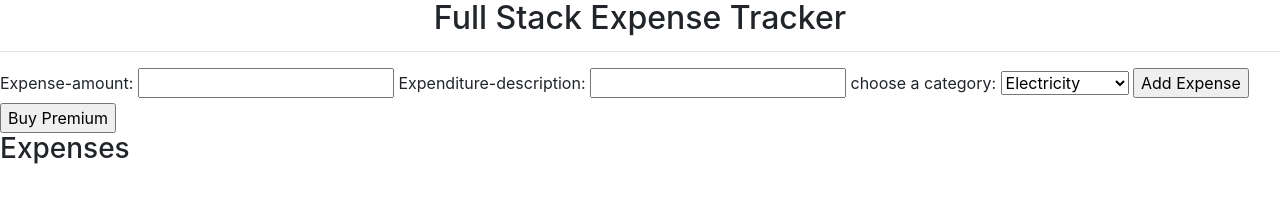
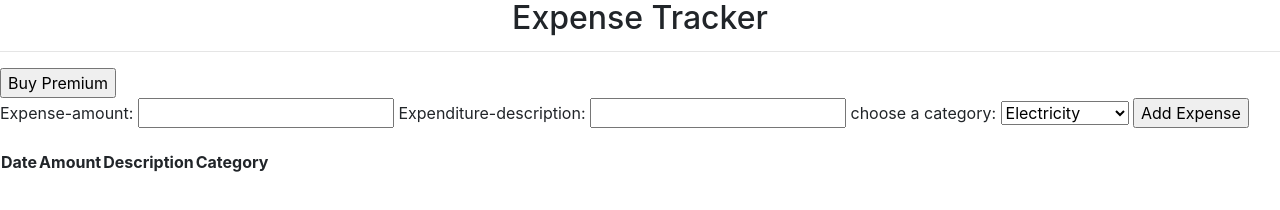
Before and after one commit to mshashikanthreddy/expensetracker, a website: page views/expense.html in a window 1280 px wide. Drawn offline with nearby package versions, Linux system fonts and the light colour scheme.

Commit message:
report generation frontend

```diff
--- a/views/expense.html
+++ b/views/expense.html
@@ -7,8 +7,9 @@
     <title>Expense Tracker</title>
 </head>
 <body>
-    <div>
-    <h2><center>Full Stack Expense Tracker</center></h2><hr>
+    <h2><center>Expense Tracker</center></h2><hr>
+    <div id="premium">
+        <button id="rzp-button1">Buy Premium</button>
     </div>
     <div>
     <form onsubmit="showExpenditure(event)">
@@ -26,18 +27,26 @@
         <option value="Entertainment">Entertainment</option>
     </select>
     <button>Add Expense</button>
-</form>
-<div id="premium">
-    <button id="rzp-button1">Buy Premium</button>
-    <script src="https://checkout.razorpay.com/v1/checkout.js"></script>
-</div>
-</div>
-<div>
-    <h3>Expenses</h3>
-    <ul id="listOfExpenditures"></ul>
+    </form>
+    </div>
+    <div>
+    <table id="listOfExpenditures">
+        <thead>
+            <tr>
+                <th>Date</th>
+                <th>Amount</th>
+                <th>Description</th>
+                <th>Category</th>
+            </tr>
+        </thead>
+        <tbody>
+            <!--Expenses will be added here-->
+        </tbody>
+    <div id="download"></div>
 </div>
     <ul id="leaderboard"></ul>
     <script src="https://cdnjs.cloudflare.com/ajax/libs/axios/1.5.1/axios.min.js"></script>
+    <script src="https://checkout.razorpay.com/v1/checkout.js"></script>
     <script src="expense.js"></script>
 </body>
 </html>
```
